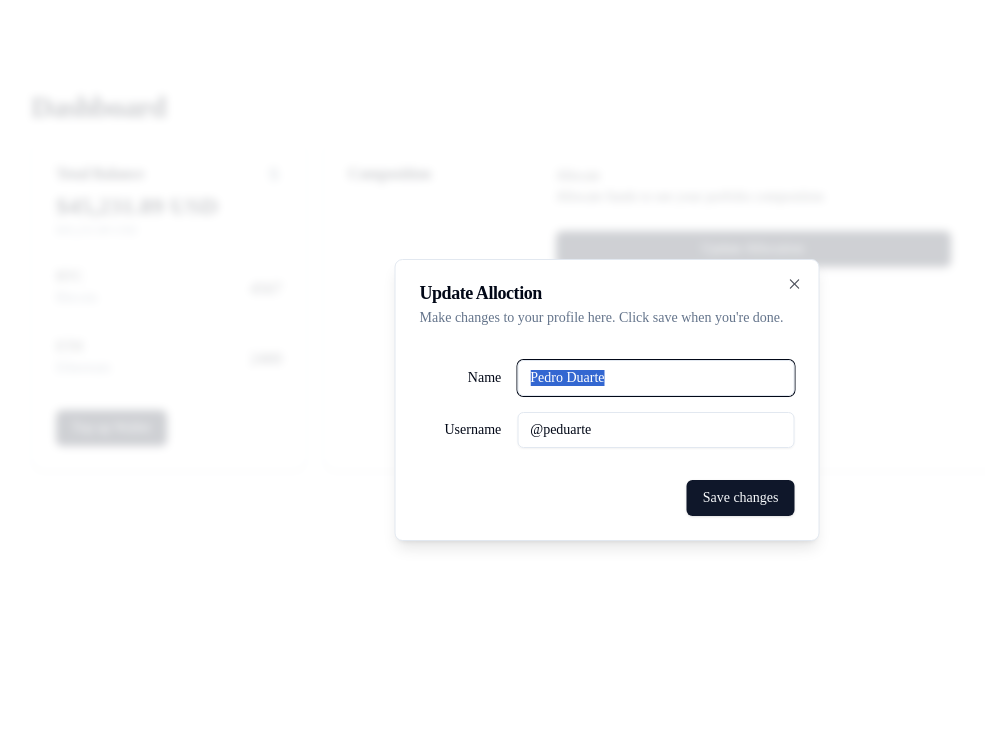
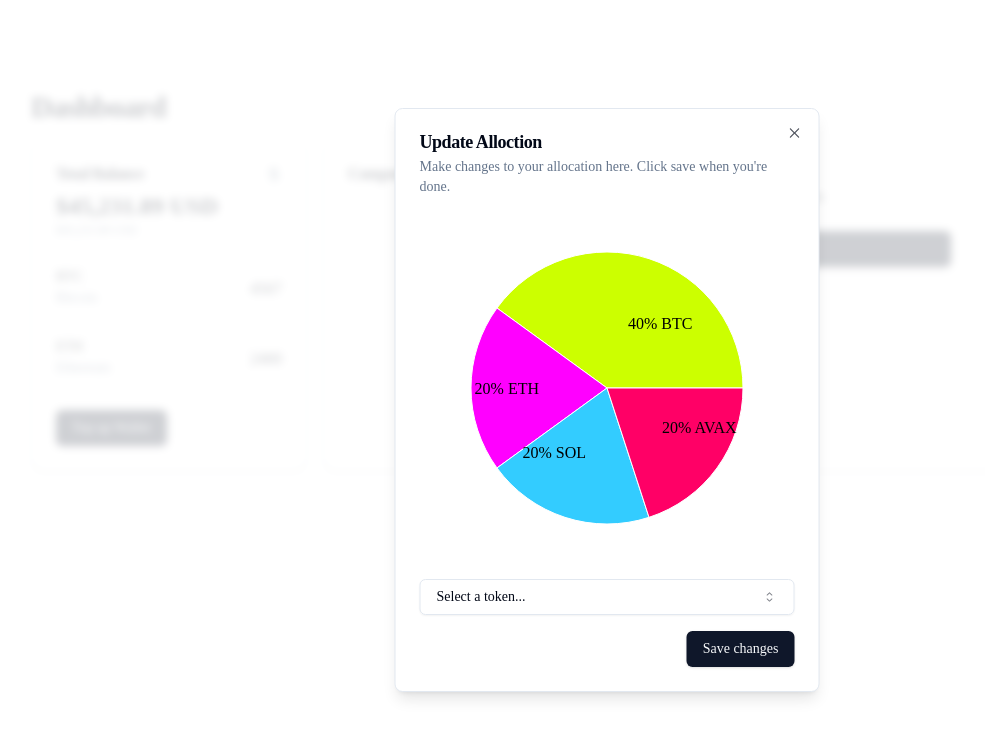
Before and after one commit to stacked-xyz/stacked-monorepo, a Next.js app in the folder packages/interface/: page / in a window 1280 px wide. Both pictures are taken after a click on the button "Update Allocation". Shown: the top 738 px of the page, without its empty margins (33-1018 px from the left). Built offline with nearby package versions, Linux system fonts and the light colour scheme.

Commit message:
feat: token allocation selector

```diff
--- /dev/null
+++ b/packages/interface/src/components/token-selector.tsx
@@ -0,0 +1,171 @@
+"use client";
+
+import * as React from "react";
+import { CaretSortIcon, CheckIcon } from "@radix-ui/react-icons";
+
+import { cn } from "@/lib/utils";
+import { Button } from "@/components/ui/button";
+import {
+  Command,
+  CommandEmpty,
+  CommandGroup,
+  CommandInput,
+  CommandItem,
+  CommandList,
+} from "@/components/ui/command";
+import {
+  Popover,
+  PopoverContent,
+  PopoverTrigger,
+} from "@/components/ui/popover";
+import { Allocations } from "./update-allocation";
+
+export interface Token {
+  symbol: string;
+  name: string;
+}
+
+export const tokens: Token[] = [
+  { symbol: "XMR", name: "Monero" },
+  { symbol: "DAI", name: "Dai" },
+  { symbol: "AAVE", name: "Aave" },
+  { symbol: "DOT", name: "Polkadot" },
+  { symbol: "CRV", name: "Curve DAO Token" },
+  { symbol: "USDT", name: "Tether USD" },
+  { symbol: "LTC", name: "Litecoin" },
+  { symbol: "SOL", name: "Solana" },
+  { symbol: "UNI", name: "Uniswap" },
+  { symbol: "TRX", name: "TRON" },
+  { symbol: "BNB", name: "BNB" },
+  { symbol: "ADA", name: "Cardano" },
+  { symbol: "EOS", name: "EOS" },
+  { symbol: "DOGE", name: "Dogecoin" },
+  { symbol: "MATIC", name: "Polygon" },
+  { symbol: "BTC", name: "Bitcoin" },
+  { symbol: "ETH", name: "Ethereum" },
+  { symbol: "AVAX", name: "Avalance" },
+];
+
+export const allocations = {
+  BTC: 60,
+  ETH: 40,
+};
+
+const getTokenBasedOnSymbol = (symbol: string) => {
+  return tokens.find((token) => token.symbol === symbol);
+};
+
+export function TokenSelector({
+  allocations,
+  selectedToken,
+  setSelectedToken,
+  ...props
+}: {
+  selectedToken: string | undefined;
+  setSelectedToken: React.Dispatch<React.SetStateAction<string>>;
+  allocations: Allocations;
+}) {
+  const [open, setOpen] = React.useState(false);
+
+  const getAllocatedAndUnallocatedTokens = () => {
+    const allocatedTokens: Token[] = [];
+    const unallocatedTokens: Token[] = [];
+
+    tokens.forEach((token) => {
+      if (!allocations[token.symbol]) {
+        unallocatedTokens.push(token);
+      } else {
+        allocatedTokens.push(token);
+      }
+    });
+
+    return { allocatedTokens, unallocatedTokens };
+  };
+
+  const { allocatedTokens, unallocatedTokens } =
+    getAllocatedAndUnallocatedTokens();
+
+  return (
+    <Popover open={open} onOpenChange={setOpen} {...props}>
+      <PopoverTrigger asChild>
+        <Button
+          variant="outline"
+          role="combobox"
+          aria-label="Load a preset..."
+          aria-expanded={open}
+          className="flex-1 justify-between w-full"
+        >
+          {selectedToken
+            ? getTokenBasedOnSymbol(selectedToken)?.name
+            : "Select a token..."}
+          <CaretSortIcon className="ml-2 h-4 w-4 shrink-0 opacity-50" />
+        </Button>
+      </PopoverTrigger>
+      <PopoverContent className="w-[300px] p-0 h-[200px]">
+        <Command>
+          <CommandInput placeholder="Search tokens..." />
+          <CommandList>
+            <CommandEmpty>No tokens found.</CommandEmpty>
+            {allocatedTokens.length > 0 ? (
+              <CommandGroup heading="Allocated Tokens">
+                {allocatedTokens.map((token) => {
+                  return (
+                    <CommandItem
+                      key={token.symbol}
+                      className="flex gap-8"
+                      onSelect={() => {
+                        setSelectedToken(token.symbol);
+                        setOpen(false);
+                      }}
+                    >
+                      <span>{token.name}</span>
+                      <span className="text-xs text-muted-foreground">
+                        {allocations[token.symbol]}%
+                      </span>
+
+                      {selectedToken && (
+                        <CheckIcon
+                          className={cn(
+                            "ml-auto h-4 w-4",
+                            getTokenBasedOnSymbol(selectedToken)?.symbol ===
+                              token.symbol
+                              ? "opacity-100"
+                              : "opacity-0"
+                          )}
+                        />
+                      )}
+                    </CommandItem>
+                  );
+                })}
+              </CommandGroup>
+            ) : null}
+            <CommandGroup heading="Other Tokens">
+              {unallocatedTokens.map((token) => (
+                <CommandItem
+                  key={token.symbol}
+                  onSelect={() => {
+                    setSelectedToken(token.symbol);
+                    setOpen(false);
+                  }}
+                >
+                  {token.name}
+                  {selectedToken && (
+                    <CheckIcon
+                      className={cn(
+                        "ml-auto h-4 w-4",
+                        getTokenBasedOnSymbol(selectedToken)?.symbol ===
+                          token.symbol
+                          ? "opacity-100"
+                          : "opacity-0"
+                      )}
+                    />
+                  )}
+                </CommandItem>
+              ))}
+            </CommandGroup>
+          </CommandList>
+        </Command>
+      </PopoverContent>
+    </Popover>
+  );
+}
--- a/packages/interface/src/components/update-allocation.tsx
+++ b/packages/interface/src/components/update-allocation.tsx
@@ -1,3 +1,5 @@
+"use client";
+
 import React from "react";
 import {
   DialogTrigger,
@@ -8,11 +10,69 @@ import {
   Dialog,
   DialogFooter,
 } from "@/components/ui/dialog";
-import { Label } from "@/components/ui/label";
+
 import { Button } from "@/components/ui/button";
-import { Input } from "@/components/ui/input";
+import { TokenSelector } from "@/components/token-selector";
+import { Composition } from "@/components/ui/composition";
 
-export function UpdateAllocation() {
+import AllocationSlider from "./allocation-slider";
+
+export type Allocations = {
+  [key: string]: number;
+};
+
+export function UpdateAllocation({
+  allocations,
+}: {
+  allocations: Allocations;
+}) {
+  const [selectedToken, setSelectedToken] = React.useState<string>("");
+  const [allocationState, setAllocations] =
+    React.useState<Allocations>(allocations);
+
+  const updateAllocations = (newPercentage: number) => {
+    // Update or add the selected token's percentage
+    const newAllocations = {
+      ...allocationState,
+      [selectedToken]: newPercentage,
+    };
+
+    const newAllocationsAdjusted = adjustOtherAllocations(
+      newAllocations,
+      selectedToken,
+      newPercentage
+    );
+
+    setAllocations(newAllocationsAdjusted);
+  };
+
+  const adjustOtherAllocations = (
+    newAllocations: Allocations,
+    selectedToken: string,
+    newPercentage: number
+  ) => {
+    // Calculate the total percentage allocated to other tokens
+    const totalOtherAllocations = Object.entries(newAllocations)
+      .filter(([token, _]) => token !== selectedToken)
+      .reduce((sum, [_, percentage]) => sum + percentage, 0);
+
+    // Calculate the adjustment ratio for other allocations
+    const adjustmentRatio = (100 - newPercentage) / totalOtherAllocations;
+
+    // Adjust the percentages of other tokens
+    Object.keys(newAllocations).forEach((token) => {
+      if (token !== selectedToken) {
+        newAllocations[token] = Math.round(
+          newAllocations[token] * adjustmentRatio
+        );
+      }
+    });
+
+    return newAllocations;
+  };
+
+  if (!allocations) return null;
+
   return (
     <Dialog>
       <DialogTrigger asChild>
@@ -22,31 +82,22 @@ export function UpdateAllocation() {
         <DialogHeader>
           <DialogTitle>Update Alloction</DialogTitle>
           <DialogDescription>
-            Make changes to your profile here. Click save when you&apos;re done.
+            Make changes to your allocation here. Click save when you&apos;re
+            done.
           </DialogDescription>
         </DialogHeader>
-        <div className="grid gap-4 py-4">
-          <div className="grid grid-cols-4 items-center gap-4">
-            <Label htmlFor="name" className="text-right">
-              Name
-            </Label>
-            <Input
-              id="name"
-              defaultValue="Pedro Duarte"
-              className="col-span-3"
-            />
-          </div>
-          <div className="grid grid-cols-4 items-center gap-4">
-            <Label htmlFor="username" className="text-right">
-              Username
-            </Label>
-            <Input
-              id="username"
-              defaultValue="@peduarte"
-              className="col-span-3"
-            />
-          </div>
-        </div>
+        <Composition allocations={allocationState} />
+        <TokenSelector
+          allocations={allocations}
+          selectedToken={selectedToken}
+          setSelectedToken={setSelectedToken}
+        />
+        {selectedToken ? (
+          <AllocationSlider
+            defaultValue={allocationState[selectedToken]}
+            onChange={updateAllocations}
+          />
+        ) : null}
         <DialogFooter>
           <Button type="submit">Save changes</Button>
         </DialogFooter>
```
